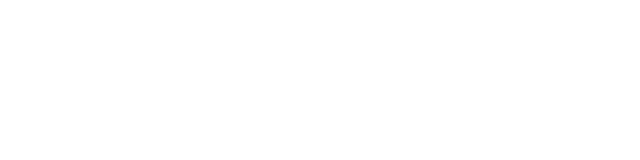
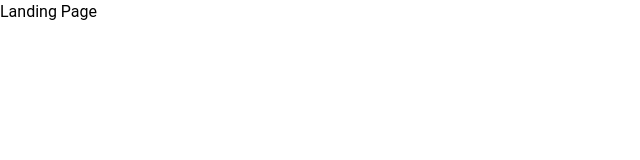
Before and after one commit to kanhaiyadav/KisaanSetu, a React (Vite) app in the folder client/: page / in a window 1280 px wide. Before the commit this address had no page. Shown: the top 160 px of the page, without its empty margins (0-640 px from the left). Built offline with nearby package versions, Linux system fonts and the light colour scheme; a web font is replaced by a local one.

Commit message:
Initial setup

```diff
--- a/client/package.json
+++ b/client/package.json
@@ -12,7 +12,8 @@
   "dependencies": {
     "react": "^18.3.1",
     "react-dom": "^18.3.1",
-    "react-icons": "^5.3.0"
+    "react-icons": "^5.3.0",
+    "react-router": "^6.26.1"
   },
   "devDependencies": {
     "@eslint/js": "^9.9.0",
--- a/client/src/App.jsx
+++ b/client/src/App.jsx
@@ -4,12 +4,13 @@
 import Step1 from './Pages/SignUp/step1/step1.component'
 import Steps from './Pages/SignUp/steps'
 import Farmer from './Pages/Farmer/Farmer.component'
+import LandingPage from './Pages/LandingPage'
 
 function App() {
 
     return (
         <Routes>
-            {/* <Route path="/" element={<LandingPage />} /> */}{/*Todo: Add Landing Page here */}
+            <Route path="/" element={<LandingPage />} />
             <Route path="/signup" element={<SignUp />} >
                 <Route index element={<Step1 />} />
                 <Route path=":id" element={<Steps />} />
--- /dev/null
+++ b/client/src/Pages/LandingPage.jsx
@@ -0,0 +1,9 @@
+const LandingPage = () => {
+  return (
+    <div>
+      <h1>Landing Page</h1>
+    </div>
+  )
+}
+
+export default LandingPage
```
Also changed, not shown: package.json (added, +7 -0 lines), 2 other files (tests, documents, lock files or other folders).
